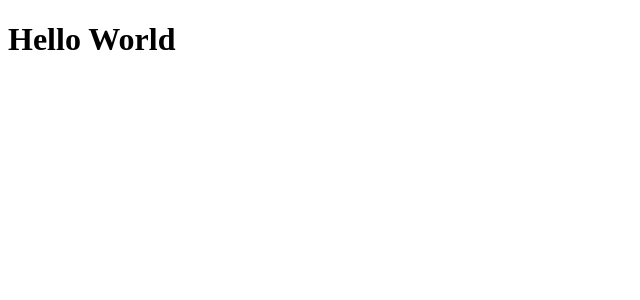
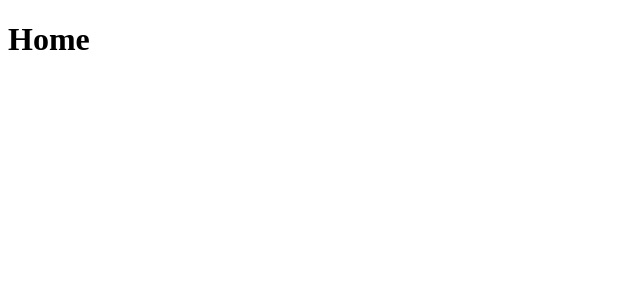
Before and after one commit to VinicioJesus/clone-tabnews, a Next.js app: page / in a window 1280 px wide. Shown: the top 300 px of the page, without its empty margins (0-640 px from the left). Built offline with nearby package versions, Linux system fonts and the light colour scheme.

Commit message:
Ajustando a pagina home novamente

```diff
--- a/pages/index.js
+++ b/pages/index.js
@@ -1,5 +1,5 @@
 function Home() {
-    return <h1>Hello World</h1>
+    return <h1>Home</h1>
 }
 
 export default Home
```
